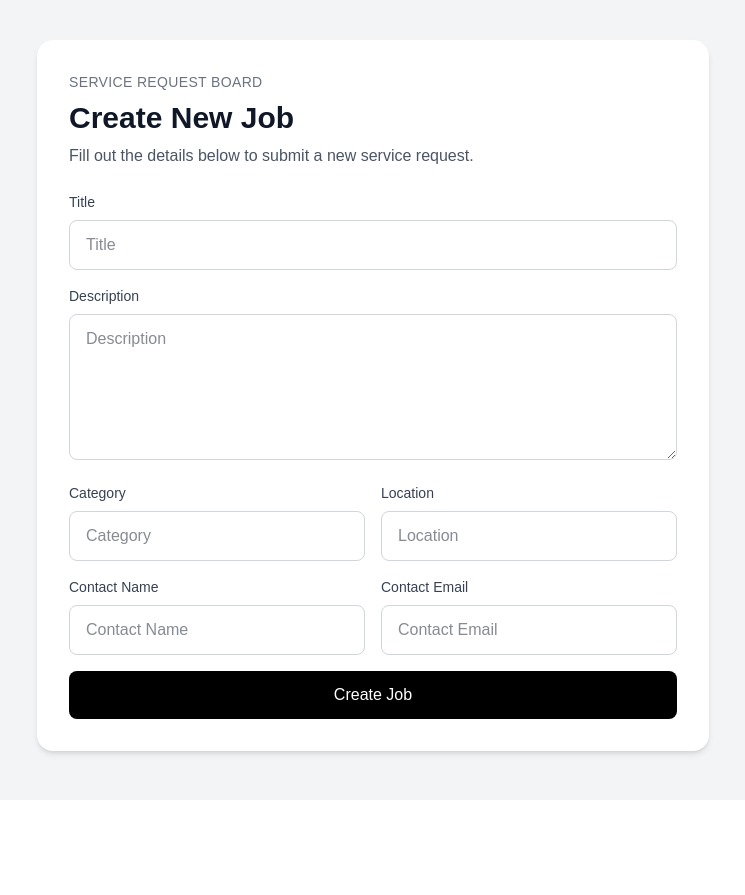
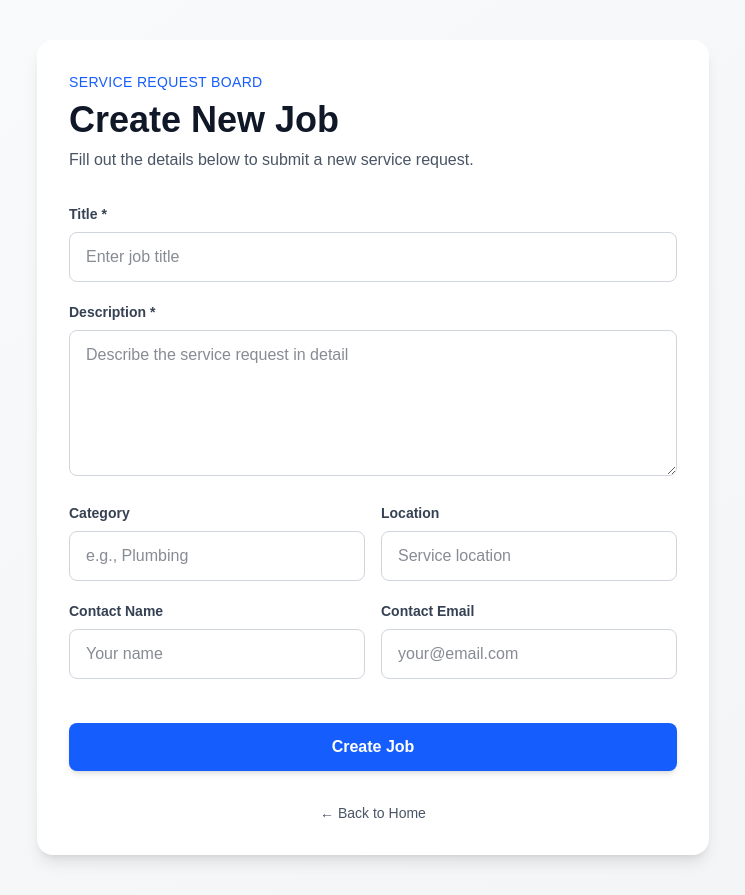
Before and after one commit to kavindusubhash28/service-request-board, a Next.js app in the folder frontend/: page /create-job in a window 1280 px wide. Shown: the whole page, without its empty margins (267-1012 px from the left). Before the commit the page ends 800 px from the top, so only its background shows below. Built offline with nearby package versions, Linux system fonts and the light colour scheme.

Commit message:
ui updated

```diff
--- a/frontend/app/create-job/page.js
+++ b/frontend/app/create-job/page.js
@@ -43,121 +43,128 @@ export default function CreateJob() {
   };
 
   return (
-    <main className="min-h-screen bg-gray-100 px-4 py-10 sm:px-6 lg:px-8">
-      <div className="mx-auto max-w-2xl rounded-2xl bg-white p-6 shadow-md sm:p-8">
-        <div className="mb-6">
-          <p className="text-sm font-medium uppercase tracking-wide text-gray-500">
+    <main className="min-h-screen bg-gradient-to-br from-gray-50 to-gray-100 dark:from-gray-900 dark:to-gray-800 px-4 py-10 sm:px-6 lg:px-8">
+      <div className="mx-auto max-w-2xl rounded-2xl bg-white p-6 shadow-lg sm:p-8">
+        <div className="mb-8">
+          <p className="text-sm font-medium uppercase tracking-wide text-blue-600">
             Service Request Board
           </p>
-          <h1 className="mt-2 text-3xl font-bold text-gray-900">Create New Job</h1>
+          <h1 className="mt-2 text-3xl sm:text-4xl font-bold text-gray-900">Create New Job</h1>
           <p className="mt-2 text-gray-600">
             Fill out the details below to submit a new service request.
           </p>
         </div>
 
-        <form onSubmit={handleSubmit} className="space-y-4">
+        <form onSubmit={handleSubmit} className="space-y-5">
           <div>
-            <label htmlFor="title" className="mb-2 block text-sm font-medium text-gray-700">
-              Title
+            <label htmlFor="title" className="mb-2 block text-sm font-semibold text-gray-700">
+              Title *
             </label>
             <input
               id="title"
               type="text"
               name="title"
-              placeholder="Title"
+              placeholder="Enter job title"
               value={formData.title}
               onChange={handleChange}
-              className="w-full rounded-lg border border-gray-300 px-4 py-3 text-gray-900 outline-none transition focus:border-black focus:ring-2 focus:ring-gray-200"
+              className="w-full rounded-lg border border-gray-300 px-4 py-3 text-gray-900 outline-none transition focus:border-blue-500 focus:ring-2 focus:ring-blue-200"
               required
             />
           </div>
 
           <div>
-            <label htmlFor="description" className="mb-2 block text-sm font-medium text-gray-700">
-              Description
+            <label htmlFor="description" className="mb-2 block text-sm font-semibold text-gray-700">
+              Description *
             </label>
             <textarea
               id="description"
               name="description"
-              placeholder="Description"
+              placeholder="Describe the service request in detail"
               value={formData.description}
               onChange={handleChange}
               rows="5"
-              className="w-full rounded-lg border border-gray-300 px-4 py-3 text-gray-900 outline-none transition focus:border-black focus:ring-2 focus:ring-gray-200"
+              className="w-full rounded-lg border border-gray-300 px-4 py-3 text-gray-900 outline-none transition focus:border-blue-500 focus:ring-2 focus:ring-blue-200"
               required
             />
           </div>
 
           <div className="grid gap-4 sm:grid-cols-2">
             <div>
-              <label htmlFor="category" className="mb-2 block text-sm font-medium text-gray-700">
+              <label htmlFor="category" className="mb-2 block text-sm font-semibold text-gray-700">
                 Category
               </label>
               <input
                 id="category"
                 type="text"
                 name="category"
-                placeholder="Category"
+                placeholder="e.g., Plumbing"
                 value={formData.category}
                 onChange={handleChange}
-                className="w-full rounded-lg border border-gray-300 px-4 py-3 text-gray-900 outline-none transition focus:border-black focus:ring-2 focus:ring-gray-200"
+                className="w-full rounded-lg border border-gray-300 px-4 py-3 text-gray-900 outline-none transition focus:border-blue-500 focus:ring-2 focus:ring-blue-200"
               />
             </div>
 
             <div>
-              <label htmlFor="location" className="mb-2 block text-sm font-medium text-gray-700">
+              <label htmlFor="location" className="mb-2 block text-sm font-semibold text-gray-700">
                 Location
               </label>
               <input
                 id="location"
                 type="text"
                 name="location"
-                placeholder="Location"
+                placeholder="Service location"
                 value={formData.location}
                 onChange={handleChange}
-                className="w-full rounded-lg border border-gray-300 px-4 py-3 text-gray-900 outline-none transition focus:border-black focus:ring-2 focus:ring-gray-200"
+                className="w-full rounded-lg border border-gray-300 px-4 py-3 text-gray-900 outline-none transition focus:border-blue-500 focus:ring-2 focus:ring-blue-200"
               />
             </div>
           </div>
 
           <div className="grid gap-4 sm:grid-cols-2">
             <div>
-              <label htmlFor="contactName" className="mb-2 block text-sm font-medium text-gray-700">
+              <label htmlFor="contactName" className="mb-2 block text-sm font-semibold text-gray-700">
                 Contact Name
               </label>
               <input
                 id="contactName"
                 type="text"
                 name="contactName"
-                placeholder="Contact Name"
+                placeholder="Your name"
                 value={formData.contactName}
                 onChange={handleChange}
-                className="w-full rounded-lg border border-gray-300 px-4 py-3 text-gray-900 outline-none transition focus:border-black focus:ring-2 focus:ring-gray-200"
+                className="w-full rounded-lg border border-gray-300 px-4 py-3 text-gray-900 outline-none transition focus:border-blue-500 focus:ring-2 focus:ring-blue-200"
               />
             </div>
 
             <div>
-              <label htmlFor="contactEmail" className="mb-2 block text-sm font-medium text-gray-700">
+              <label htmlFor="contactEmail" className="mb-2 block text-sm font-semibold text-gray-700">
                 Contact Email
               </label>
               <input
                 id="contactEmail"
                 type="email"
                 name="contactEmail"
-                placeholder="Contact Email"
+                placeholder="your@email.com"
                 value={formData.contactEmail}
                 onChange={handleChange}
-                className="w-full rounded-lg border border-gray-300 px-4 py-3 text-gray-900 outline-none transition focus:border-black focus:ring-2 focus:ring-gray-200"
+                className="w-full rounded-lg border border-gray-300 px-4 py-3 text-gray-900 outline-none transition focus:border-blue-500 focus:ring-2 focus:ring-blue-200"
               />
             </div>
           </div>
 
           <button
             type="submit"
-            className="inline-flex w-full items-center justify-center rounded-lg bg-black px-6 py-3 font-medium text-white transition hover:bg-gray-800"
+            className="w-full rounded-lg bg-blue-600 px-6 py-3 font-semibold text-white shadow-md mt-6"
           >
             Create Job
           </button>
+
+          <a
+            href="/"
+            className="block text-center text-sm text-gray-600 mt-3"
+          >
+            ← Back to Home
+          </a>
         </form>
       </div>
     </main>
--- a/frontend/app/jobs/[id]/page.js
+++ b/frontend/app/jobs/[id]/page.js
@@ -59,9 +59,10 @@ export default function JobDetailPage() {
 
   if (isLoading) {
     return (
-      <main className="min-h-screen bg-gray-100 px-4 py-10 sm:px-6 lg:px-8">
-        <div className="mx-auto max-w-2xl rounded-2xl bg-white p-8 shadow-md">
-          <p className="text-gray-600">Loading...</p>
+      <main className="min-h-screen bg-gradient-to-br from-gray-50 to-gray-100 dark:from-gray-900 dark:to-gray-800 px-4 py-10 sm:px-6 lg:px-8 flex items-center justify-center">
+        <div className="mx-auto max-w-2xl rounded-2xl bg-white p-8 shadow-lg text-center">
+          <div className="animate-spin rounded-full h-12 w-12 border-b-2 border-blue-600 mx-auto mb-4"></div>
+          <p className="text-gray-600 font-medium">Loading job details...</p>
         </div>
       </main>
     );
@@ -69,12 +70,13 @@ export default function JobDetailPage() {
 
   if (!job) {
     return (
-      <main className="min-h-screen bg-gray-100 px-4 py-10 sm:px-6 lg:px-8">
-        <div className="mx-auto max-w-2xl rounded-2xl bg-white p-8 shadow-md">
-          <h1 className="text-2xl font-bold text-gray-900">Job not found</h1>
+      <main className="min-h-screen bg-gradient-to-br from-gray-50 to-gray-100 dark:from-gray-900 dark:to-gray-800 px-4 py-10 sm:px-6 lg:px-8">
+        <div className="mx-auto max-w-2xl rounded-2xl bg-white p-8 shadow-lg">
+          <h1 className="text-2xl font-bold text-gray-900 mb-4">Job not found</h1>
+          <p className="text-gray-600 mb-6">The job you're looking for doesn't exist.</p>
           <button
             onClick={() => router.push("/")}
-            className="mt-4 rounded-lg bg-black px-5 py-3 text-white"
+            className="rounded-lg bg-blue-600 px-6 py-3 text-white font-semibold"
           >
             Back to Home
           </button>
@@ -84,40 +86,52 @@ export default function JobDetailPage() {
   }
 
   return (
-    <main className="min-h-screen bg-gray-100 px-4 py-10 sm:px-6 lg:px-8">
-      <div className="mx-auto max-w-2xl rounded-2xl bg-white p-6 shadow-md sm:p-8">
+    <main className="min-h-screen bg-gradient-to-br from-gray-50 to-gray-100 dark:from-gray-900 dark:to-gray-800 px-4 py-10 sm:px-6 lg:px-8">
+      <div className="mx-auto max-w-2xl rounded-2xl bg-white p-6 shadow-lg sm:p-8">
         <button
           onClick={() => router.push("/")}
-          className="mb-6 text-sm font-medium text-gray-600 hover:text-gray-900"
+          className="mb-6 text-sm font-semibold text-blue-600"
         >
           ← Back to Home
         </button>
 
-        <div className="mb-6">
-          <p className="text-sm font-medium uppercase tracking-wide text-gray-500">
+        <div className="mb-8">
+          <p className="text-sm font-medium uppercase tracking-wide text-blue-600">
             Job Details
           </p>
-          <h1 className="mt-2 text-3xl font-bold text-gray-900">{job.title}</h1>
+          <h1 className="mt-2 text-3xl sm:text-4xl font-bold text-gray-900">{job.title}</h1>
           <p className="mt-3 text-gray-600">{job.description}</p>
         </div>
 
-        <div className="grid gap-4 rounded-xl bg-gray-50 p-4 text-sm text-gray-700 sm:grid-cols-2">
-          <p><strong>Category:</strong> {job.category || "-"}</p>
-          <p><strong>Location:</strong> {job.location || "-"}</p>
-          <p><strong>Contact Name:</strong> {job.contactName || "-"}</p>
-          <p><strong>Contact Email:</strong> {job.contactEmail || "-"}</p>
+        <div className="grid gap-4 rounded-xl bg-blue-50 p-5 text-sm text-gray-700 sm:grid-cols-2 mb-6">
+          <div>
+            <p className="text-xs font-semibold text-gray-500 uppercase">Category</p>
+            <p className="text-gray-900 font-medium">{job.category || "-"}</p>
+          </div>
+          <div>
+            <p className="text-xs font-semibold text-gray-500 uppercase">Location</p>
+            <p className="text-gray-900 font-medium">{job.location || "-"}</p>
+          </div>
+          <div>
+            <p className="text-xs font-semibold text-gray-500 uppercase">Contact Name</p>
+            <p className="text-gray-900 font-medium">{job.contactName || "-"}</p>
+          </div>
+          <div>
+            <p className="text-xs font-semibold text-gray-500 uppercase">Contact Email</p>
+            <p className="text-gray-900 font-medium">{job.contactEmail || "-"}</p>
+          </div>
         </div>
 
-        <div className="mt-6 flex flex-col gap-3 sm:flex-row sm:items-center sm:justify-between">
+        <div className="mt-8 flex flex-col gap-4 sm:flex-row sm:items-end sm:justify-between">
           <div>
-            <label htmlFor="status" className="block text-sm font-semibold text-gray-700">
+            <label htmlFor="status" className="block text-sm font-semibold text-gray-700 mb-2">
               Status
             </label>
             <select
               id="status"
               value={job.status}
               onChange={handleStatusChange}
-              className="mt-2 rounded-lg border border-gray-300 px-4 py-3 text-gray-900 outline-none focus:border-black focus:ring-2 focus:ring-gray-200"
+              className="rounded-lg border border-gray-300 px-4 py-3 text-gray-900 outline-none focus:border-blue-500 focus:ring-2 focus:ring-blue-200 font-medium"
             >
               <option value="Open">Open</option>
               <option value="In Progress">In Progress</option>
@@ -127,7 +141,7 @@ export default function JobDetailPage() {
 
           <button
             onClick={handleDelete}
-            className="rounded-lg bg-red-600 px-6 py-3 font-medium text-white transition hover:bg-red-700"
+            className="rounded-lg bg-red-600 px-6 py-3 font-semibold text-white shadow-md"
           >
             Delete Job
           </button>
--- a/frontend/app/page.js
+++ b/frontend/app/page.js
@@ -27,26 +27,31 @@ export default function Home() {
   }, [category]);
 
   return (
-    <main className="min-h-screen py-12 px-4 sm:px-6 lg:px-8 bg-gray-50 dark:bg-gray-900">
+    <main className="min-h-screen py-12 px-4 sm:px-6 lg:px-8 bg-gradient-to-br from-gray-50 to-gray-100 dark:from-gray-900 dark:to-gray-800">
       <div className="max-w-5xl mx-auto">
-        <header className="mb-8">
-          <h1 className="text-3xl sm:text-4xl font-extrabold text-gray-900 dark:text-white">Service Request Board</h1>
+        <header className="mb-10">
+          <div className="mb-6">
+            <h1 className="text-4xl sm:text-5xl font-bold text-gray-900 dark:text-white mb-2">Service Request Board</h1>
+            <p className="text-gray-600 dark:text-gray-400">Track and manage service requests quickly.</p>
+          </div>
 
           <a
             href="/create-job"
-            className="bg-black text-white px-6 py-3 rounded-lg inline-block mb-6 mt-4"
+            className="inline-flex items-center gap-2 bg-blue-600 text-white px-6 py-3 rounded-lg font-semibold shadow-md"
           >
-            + Create New Job
+            <span>+</span>
+            <span>Create New Job</span>
           </a>
-
-          <p className="mt-2 text-gray-600 dark:text-gray-300">Track and manage service requests quickly.</p>
         </header>
 
         <section>
+          <div className="mb-8 flex items-center gap-3">
+            <label htmlFor="category" className="text-sm font-semibold text-gray-700 dark:text-gray-300">Filter by:</label>
             <select
+              id="category"
               value={category}
               onChange={(e) => setCategory(e.target.value)}
-            className="border p-3 rounded-lg mb-6"
+              className="border border-gray-300 p-3 rounded-lg bg-white text-gray-900 font-medium shadow-sm focus:outline-none focus:ring-2 focus:ring-blue-500"
             >
               <option value="">All Categories</option>
               <option value="Plumbing">Plumbing</option>
@@ -54,9 +59,13 @@ export default function Home() {
               <option value="Painting">Painting</option>
               <option value="Joinery">Joinery</option>
             </select>
+          </div>
 
           {jobs.length === 0 ? (
-            <p className="text-center text-gray-500">No jobs found.</p>
+            <div className="text-center py-12">
+              <p className="text-lg text-gray-500 dark:text-gray-400">No jobs found.</p>
+              <p className="text-sm text-gray-400 mt-1">Create a new job to get started</p>
+            </div>
           ) : (
             <div className="grid gap-6 grid-cols-1 sm:grid-cols-2 lg:grid-cols-3">
               {jobs.map((job) => (
--- a/frontend/components/JobCard.js
+++ b/frontend/components/JobCard.js
@@ -1,14 +1,29 @@
 export default function JobCard({ job }) {
+  const getStatusColor = (status) => {
+    switch (status?.toLowerCase()) {
+      case "open":
+        return "bg-green-100 text-green-800";
+      case "inprogress":
+        return "bg-yellow-100 text-yellow-800";
+      case "close":
+        return "bg-red-100 text-red-800";
+      default:
+        return "bg-gray-100 text-gray-800";
+    }
+  };
+
   return (
-    <article className="rounded-lg border border-gray-200 bg-white p-6 shadow-sm transition-shadow hover:shadow-md">
-      <h3 className="text-lg font-semibold text-gray-900">{job.title}</h3>
-      <p className="mt-2 line-clamp-4 text-sm text-gray-600">{job.description}</p>
-      <div className="mt-4 flex items-center justify-between text-sm text-gray-500">
-        <span className="inline-block rounded bg-gray-100 px-2 py-1 text-xs">{job.priority ?? "General"}</span>
-        <span>{job.createdAt ? new Date(job.createdAt).toLocaleDateString() : ""}</span>
+    <article className="rounded-lg border border-gray-200 bg-white p-6 shadow-sm cursor-pointer">
+      <div className="flex items-start justify-between mb-4">
+        <span className="text-xs text-gray-500 font-medium">{job.createdAt ? new Date(job.createdAt).toLocaleDateString() : ""}</span>
+        <span className={`inline-block rounded-full px-3 py-1 text-xs font-bold ${getStatusColor(job.status)}`}>
+          {job.status ?? "Open"}
+        </span>
       </div>
-      <a href={`/jobs/${job._id}`} className="text-blue-500 mt-3 inline-block">
-        View Details
+      <h3 className="text-lg font-bold text-gray-900 mb-2">{job.title}</h3>
+      <p className="line-clamp-3 text-sm text-gray-600">{job.description}</p>
+      <a href={`/jobs/${job._id}`} className="text-blue-600 mt-4 inline-block font-semibold text-sm">
+        View Details →
       </a>
     </article>
   );
```
Lines whose indentation alone changed are shown as unchanged.
